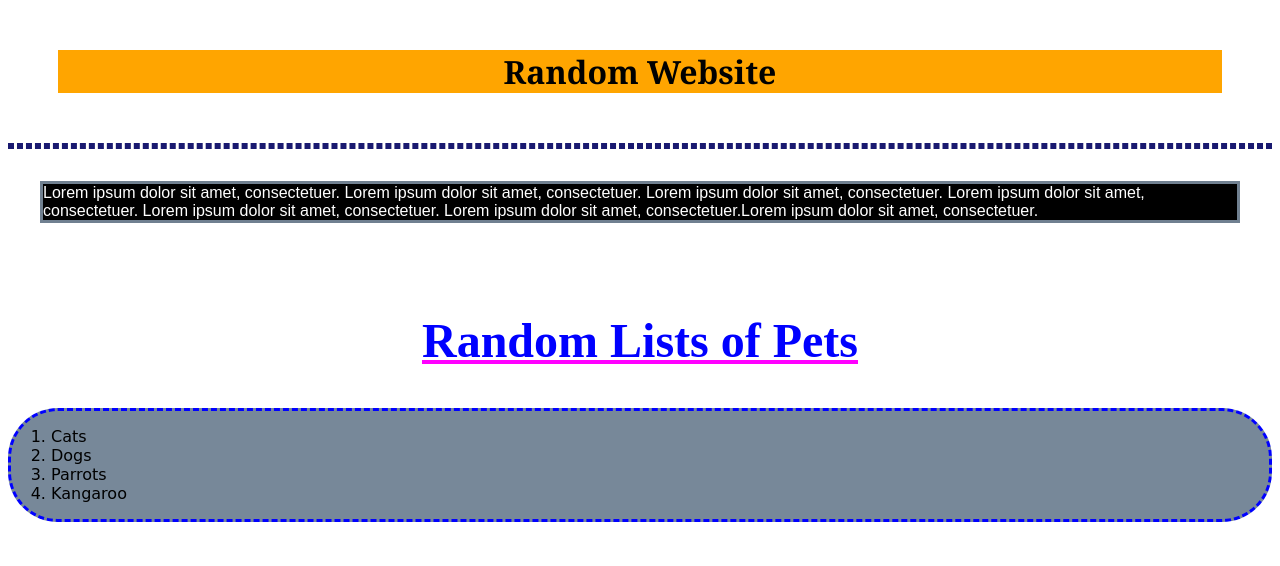
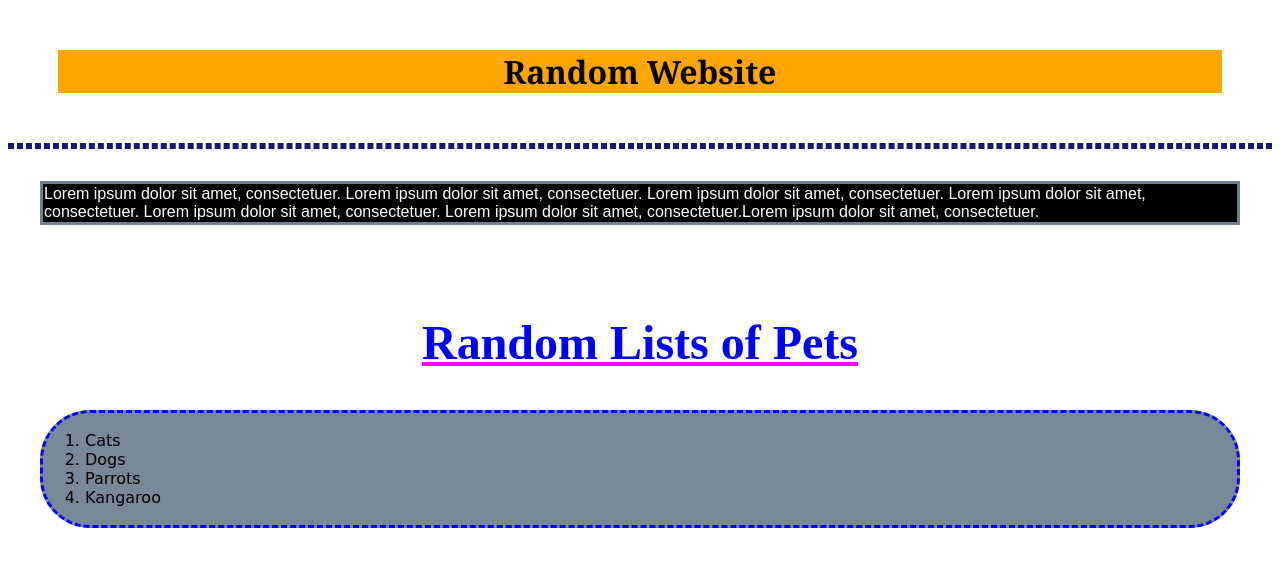
Before and after one commit to JGracia98/CSS-Practice, a plain HTML site: page index.html in a window 1280 px wide. Drawn offline with Linux system fonts and the light colour scheme.

Commit message:
Styles Commit for CSS Practice

```diff
--- a/styles.css
+++ b/styles.css
@@ -2,6 +2,7 @@ p {
 	color: white;
 	background-color: black;
 	margin: 2em;
+	padding: 1px;
 }
 
 p {
@@ -17,6 +18,8 @@ div {
 	border-radius: 50px;
 	border-color: blue;
 	background-color: lightslategray;
+	padding: 2px;
+	margin: 2em;
 }
 h2 {
 	color: blue;
```
